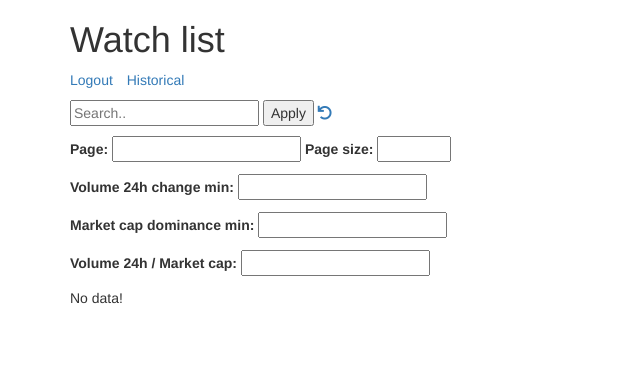
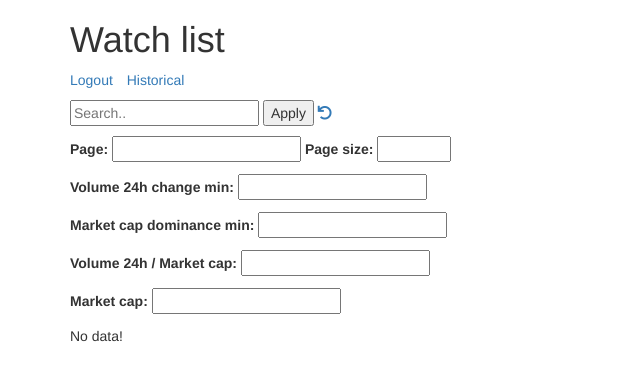
Before and after one commit to shakibfarzan/crypto-trade, a Django app: template app/templates/main_page.html in a window 1280 px wide. Shown: the top 381 px of the page, without its empty margins (0-640 px from the left). Run offline with Django 3.2, Linux system fonts and the light colour scheme; the template is opened without the code that fills it, so the values that code supplies are empty; the visitor is signed in with stand-in values (Sample User, id 1); some libraries are stand-ins or nearby versions.

Commit message:
add market cap filter

```diff
--- a/app/templates/main_page.html
+++ b/app/templates/main_page.html
@@ -43,6 +43,11 @@
       <input type="number" step="0.001" id="vol_per_mcap_min" name="vol_per_mcap_min"
       {% if vol_per_mcap_min %} value="{{vol_per_mcap_min}}" {% endif %}>
     </div>
+    <div style="margin-top: 1rem;">
+      <label for="market_cap_min">Market cap:</label>
+      <input type="number" step="0.001" id="market_cap_min" name="market_cap_min"
+      {% if market_cap_min %} value="{{market_cap_min}}" {% endif %}>
+    </div>
   </form>
   <p>
   {% if watchlist %}
--- a/app/views.py
+++ b/app/views.py
@@ -17,9 +17,10 @@ class WatchListView(MultipleObjectTemplateResponseMixin, View):
         vol_change_min = request.GET.get('vol_change_min', default=None)
         dom_min = request.GET.get('dom_min', default=None)
         vol_per_mcap_min = request.GET.get('vol_per_mcap_min', default=None)
+        market_cap_min = request.GET.get('market_cap_min', default=None)
         page = request.GET.get('page', default=1)
         page_size = int(request.GET.get('page_size', default=100))
-        count, watchlist = get_watchlist(search, vol_change_min, dom_min, vol_per_mcap_min, page, page_size)
+        count, watchlist = get_watchlist(search, vol_change_min, dom_min, vol_per_mcap_min, page, page_size, market_cap_min)
         ctx = {
             'watchlist': watchlist,
             'search': search,
```
Also changed, not shown: app/utils/cmc.py (+5 -3 lines).
